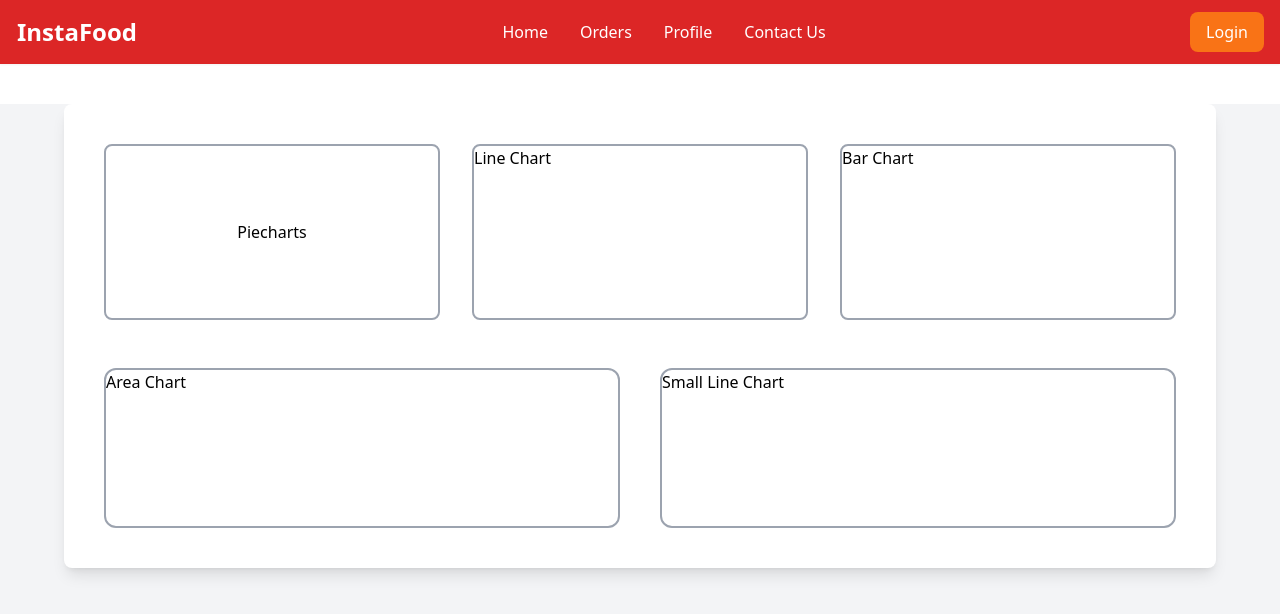
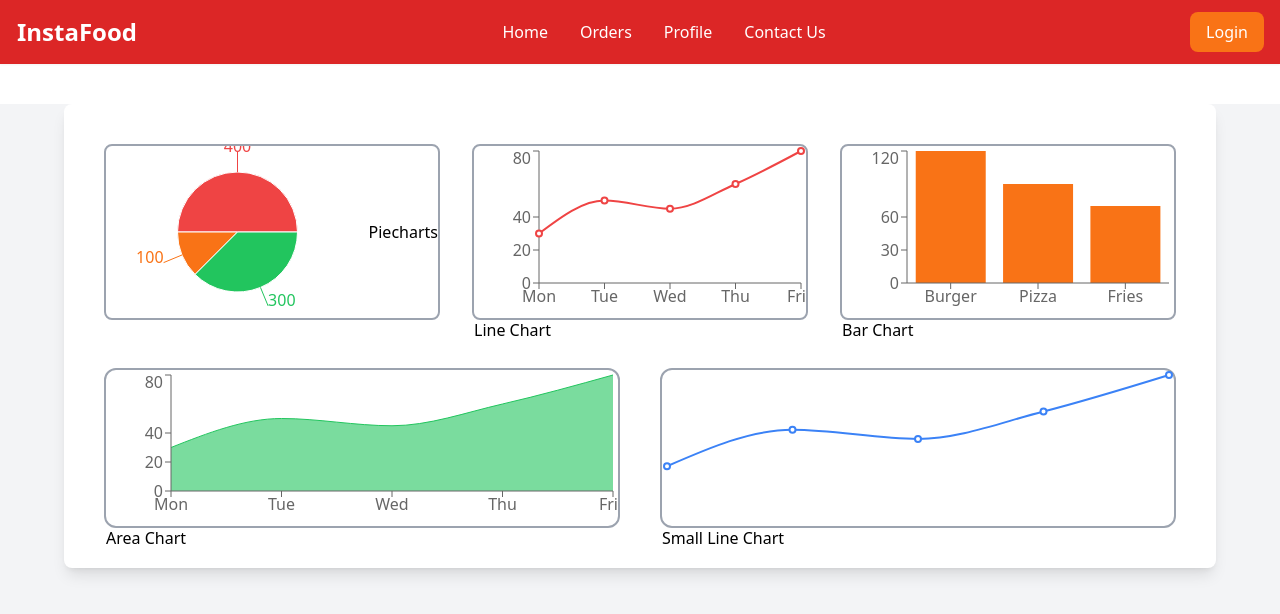
Before and after one commit to VaibhavRajput91/CDAC-InstaFood, a React (Vite) app in the folder client/: page /admin/dashboard in a window 1280 px wide. Shown: the top 614 px of the page. Built offline with nearby package versions, Linux system fonts and the light colour scheme.

Commit message:
added-charts-in-admin-dashboard

```diff
--- a/client/src/components/admin/Dashboard/Dashboard.jsx
+++ b/client/src/components/admin/Dashboard/Dashboard.jsx
@@ -1,35 +1,35 @@
-// import {
-//     PieChart, Pie, Cell,
-//     LineChart, Line,
-//     BarChart, Bar,
-//     AreaChart, Area,
-//     XAxis, YAxis, Tooltip,
-//     ResponsiveContainer
-// } from "recharts";
+import {
+    PieChart, Pie, Cell,
+    LineChart, Line,
+    BarChart, Bar,
+    AreaChart, Area,
+    XAxis, YAxis, Tooltip,
+    ResponsiveContainer
+} from "recharts";
 
 function Dashboard() {
 
-    // const pieData = [
-    //     { name: "Food Orders", value: 400 },
-    //     { name: "Cancelled", value: 100 },
-    //     { name: "Delivered", value: 300 },
-    // ];
+    const pieData = [
+        { name: "Food Orders", value: 400 },
+        { name: "Cancelled", value: 100 },
+        { name: "Delivered", value: 300 },
+    ];
 
-    // const COLORS = ["#ef4444", "#f97316", "#22c55e"];
+    const COLORS = ["#ef4444", "#f97316", "#22c55e"];
 
-    // const lineData = [
-    //     { day: "Mon", orders: 30 },
-    //     { day: "Tue", orders: 50 },
-    //     { day: "Wed", orders: 45 },
-    //     { day: "Thu", orders: 60 },
-    //     { day: "Fri", orders: 80 },
-    // ];
+    const lineData = [
+        { day: "Mon", orders: 30 },
+        { day: "Tue", orders: 50 },
+        { day: "Wed", orders: 45 },
+        { day: "Thu", orders: 60 },
+        { day: "Fri", orders: 80 },
+    ];
 
-    // const barData = [
-    //     { name: "Burger", sales: 120 },
-    //     { name: "Pizza", sales: 90 },
-    //     { name: "Fries", sales: 70 },
-    // ];
+    const barData = [
+        { name: "Burger", sales: 120 },
+        { name: "Pizza", sales: 90 },
+        { name: "Fries", sales: 70 },
+    ];
 
     return (
         <div className="bg-gray-100 min-h-screen">
@@ -39,7 +39,7 @@ function Dashboard() {
                 <div className="grid grid-cols-1 sm:grid-cols-3 gap-8 mb-12">
 
                     <div className="h-44 border-2 border-gray-400 rounded-lg flex items-center justify-center">
-                        {/* <ResponsiveContainer width="100%" height="100%">
+                        <ResponsiveContainer width="100%" height="100%">
                             <PieChart>
                                 <Pie data={pieData} dataKey="value" outerRadius={60} label>
                                     {pieData.map((entry, i) => (
@@ -47,31 +47,31 @@ function Dashboard() {
                                     ))}
                                 </Pie>
                             </PieChart>
-                        </ResponsiveContainer> */}
+                        </ResponsiveContainer>
                         <h4>Piecharts</h4>
                     </div>
 
                     <div className="h-44 border-2 border-gray-400 rounded-lg">
-                        {/* <ResponsiveContainer width="100%" height="100%">
+                        <ResponsiveContainer width="100%" height="100%">
                             <LineChart data={lineData}>
                                 <XAxis dataKey="day" />
                                 <YAxis />
                                 <Tooltip />
                                 <Line type="monotone" dataKey="orders" stroke="#ef4444" strokeWidth={2} />
                             </LineChart>
-                        </ResponsiveContainer> */}
+                        </ResponsiveContainer>
                         <h4>Line Chart</h4>
                     </div>
 
                     <div className="h-44 border-2 border-gray-400 rounded-lg">
-                        {/* <ResponsiveContainer width="100%" height="100%">
+                        <ResponsiveContainer width="100%" height="100%">
                             <BarChart data={barData}>
                                 <XAxis dataKey="name" />
                                 <YAxis />
                                 <Tooltip />
                                 <Bar dataKey="sales" fill="#f97316" />
                             </BarChart>
-                        </ResponsiveContainer> */}
+                        </ResponsiveContainer>
                         <h4>Bar Chart</h4>
                     </div>
                 </div>
@@ -79,25 +79,25 @@ function Dashboard() {
                 <div className="grid grid-cols-1 sm:grid-cols-2 gap-10">
 
                     <div className="h-40 border-2 border-gray-400 rounded-xl">
-                        {/* <ResponsiveContainer width="100%" height="100%">
+                        <ResponsiveContainer width="100%" height="100%">
                             <AreaChart data={lineData}>
                                 <XAxis dataKey="day" />
                                 <YAxis />
                                 <Tooltip />
                                 <Area type="monotone" dataKey="orders" fill="#22c55e" stroke="#22c55e" />
                             </AreaChart>
-                        </ResponsiveContainer> */}
+                        </ResponsiveContainer>
                         <h4>Area Chart</h4>
                     </div>
 
 
                     <div className="h-40 border-2 border-gray-400 rounded-xl">
-                        {/* <ResponsiveContainer width="100%" height="100%">
+                        <ResponsiveContainer width="100%" height="100%">
                             <LineChart data={lineData}>
                                 <Line type="monotone" dataKey="orders" stroke="#3b82f6" strokeWidth={2} />
                                 <Tooltip />
                             </LineChart>
-                        </ResponsiveContainer> */}
+                        </ResponsiveContainer>
                         <h4>Small Line Chart</h4>
                     </div>
                 </div>
```
